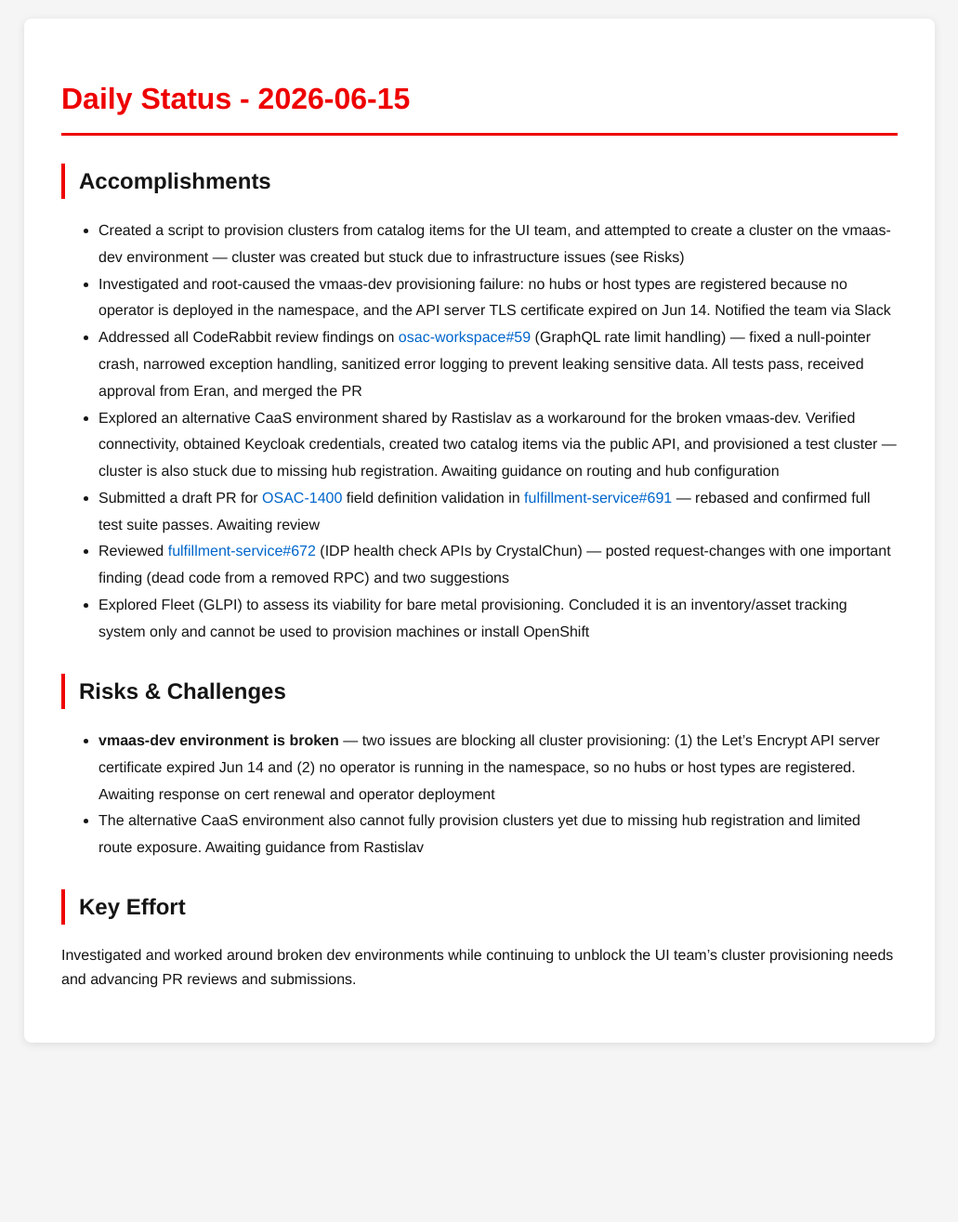
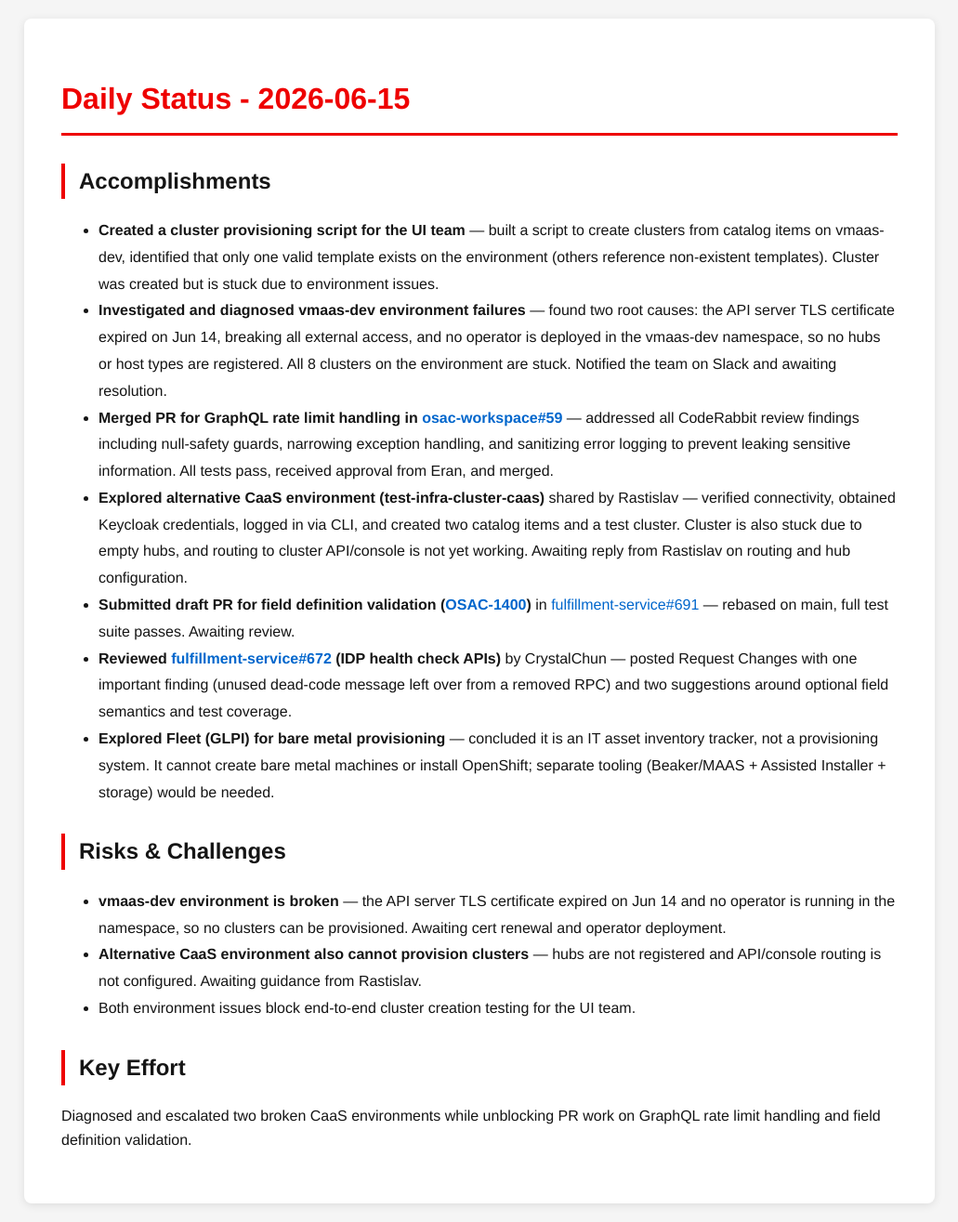
Before and after one commit to tzvatot/daily-status, a Jekyll site: the page built from 2026-06-15.md, in a window 1280 px wide. Shown: the whole page at 93% size, without its empty margins (124-1155 px from the left). Built offline with Jekyll 4.4.1, drawn with Linux system fonts in a browser that asks for light colours; before the commit the page ends 1142 px from its top, so only the background shows below that.

Commit message:
Daily status update - 2026-06-15

```diff
--- a/2026-06-15.md
+++ b/2026-06-15.md
@@ -7,17 +7,21 @@ date: 2026-06-15
 # Daily Status - 2026-06-15
 
 ## Accomplishments
-- Created a script to provision clusters from catalog items for the UI team, and attempted to create a cluster on the vmaas-dev environment — cluster was created but stuck due to infrastructure issues (see Risks)
-- Investigated and root-caused the vmaas-dev provisioning failure: no hubs or host types are registered because no operator is deployed in the namespace, and the API server TLS certificate expired on Jun 14. Notified the team via Slack
-- Addressed all CodeRabbit review findings on [osac-workspace#59](https://github.com/osac-project/osac-workspace/pull/59) (GraphQL rate limit handling) — fixed a null-pointer crash, narrowed exception handling, sanitized error logging to prevent leaking sensitive data. All tests pass, received approval from Eran, and merged the PR
-- Explored an alternative CaaS environment shared by Rastislav as a workaround for the broken vmaas-dev. Verified connectivity, obtained Keycloak credentials, created two catalog items via the public API, and provisioned a test cluster — cluster is also stuck due to missing hub registration. Awaiting guidance on routing and hub configuration
-- Submitted a draft PR for [OSAC-1400](https://redhat.atlassian.net/browse/OSAC-1400) field definition validation in [fulfillment-service#691](https://github.com/osac-project/fulfillment-service/pull/691) — rebased and confirmed full test suite passes. Awaiting review
-- Reviewed [fulfillment-service#672](https://github.com/osac-project/fulfillment-service/pull/672) (IDP health check APIs by CrystalChun) — posted request-changes with one important finding (dead code from a removed RPC) and two suggestions
-- Explored Fleet (GLPI) to assess its viability for bare metal provisioning. Concluded it is an inventory/asset tracking system only and cannot be used to provision machines or install OpenShift
+
+- **Created a cluster provisioning script for the UI team** — built a script to create clusters from catalog items on vmaas-dev, identified that only one valid template exists on the environment (others reference non-existent templates). Cluster was created but is stuck due to environment issues.
+- **Investigated and diagnosed vmaas-dev environment failures** — found two root causes: the API server TLS certificate expired on Jun 14, breaking all external access, and no operator is deployed in the vmaas-dev namespace, so no hubs or host types are registered. All 8 clusters on the environment are stuck. Notified the team on Slack and awaiting resolution.
+- **Merged PR for GraphQL rate limit handling in [osac-workspace#59](https://github.com/osac-project/osac-workspace/pull/59)** — addressed all CodeRabbit review findings including null-safety guards, narrowing exception handling, and sanitizing error logging to prevent leaking sensitive information. All tests pass, received approval from Eran, and merged.
+- **Explored alternative CaaS environment (test-infra-cluster-caas)** shared by Rastislav — verified connectivity, obtained Keycloak credentials, logged in via CLI, and created two catalog items and a test cluster. Cluster is also stuck due to empty hubs, and routing to cluster API/console is not yet working. Awaiting reply from Rastislav on routing and hub configuration.
+- **Submitted draft PR for field definition validation ([OSAC-1400](https://redhat.atlassian.net/browse/OSAC-1400))** in [fulfillment-service#691](https://github.com/osac-project/fulfillment-service/pull/691) — rebased on main, full test suite passes. Awaiting review.
+- **Reviewed [fulfillment-service#672](https://github.com/osac-project/fulfillment-service/pull/672) (IDP health check APIs)** by CrystalChun — posted Request Changes with one important finding (unused dead-code message left over from a removed RPC) and two suggestions around optional field semantics and test coverage.
+- **Explored Fleet (GLPI) for bare metal provisioning** — concluded it is an IT asset inventory tracker, not a provisioning system. It cannot create bare metal machines or install OpenShift; separate tooling (Beaker/MAAS + Assisted Installer + storage) would be needed.
 
 ## Risks & Challenges
-- **vmaas-dev environment is broken** — two issues are blocking all cluster provisioning: (1) the Let's Encrypt API server certificate expired Jun 14 and (2) no operator is running in the namespace, so no hubs or host types are registered. Awaiting response on cert renewal and operator deployment
-- The alternative CaaS environment also cannot fully provision clusters yet due to missing hub registration and limited route exposure. Awaiting guidance from Rastislav
+
+- **vmaas-dev environment is broken** — the API server TLS certificate expired on Jun 14 and no operator is running in the namespace, so no clusters can be provisioned. Awaiting cert renewal and operator deployment.
+- **Alternative CaaS environment also cannot provision clusters** — hubs are not registered and API/console routing is not configured. Awaiting guidance from Rastislav.
+- Both environment issues block end-to-end cluster creation testing for the UI team.
 
 ## Key Effort
-Investigated and worked around broken dev environments while continuing to unblock the UI team's cluster provisioning needs and advancing PR reviews and submissions.
+
+Diagnosed and escalated two broken CaaS environments while unblocking PR work on GraphQL rate limit handling and field definition validation.
```
